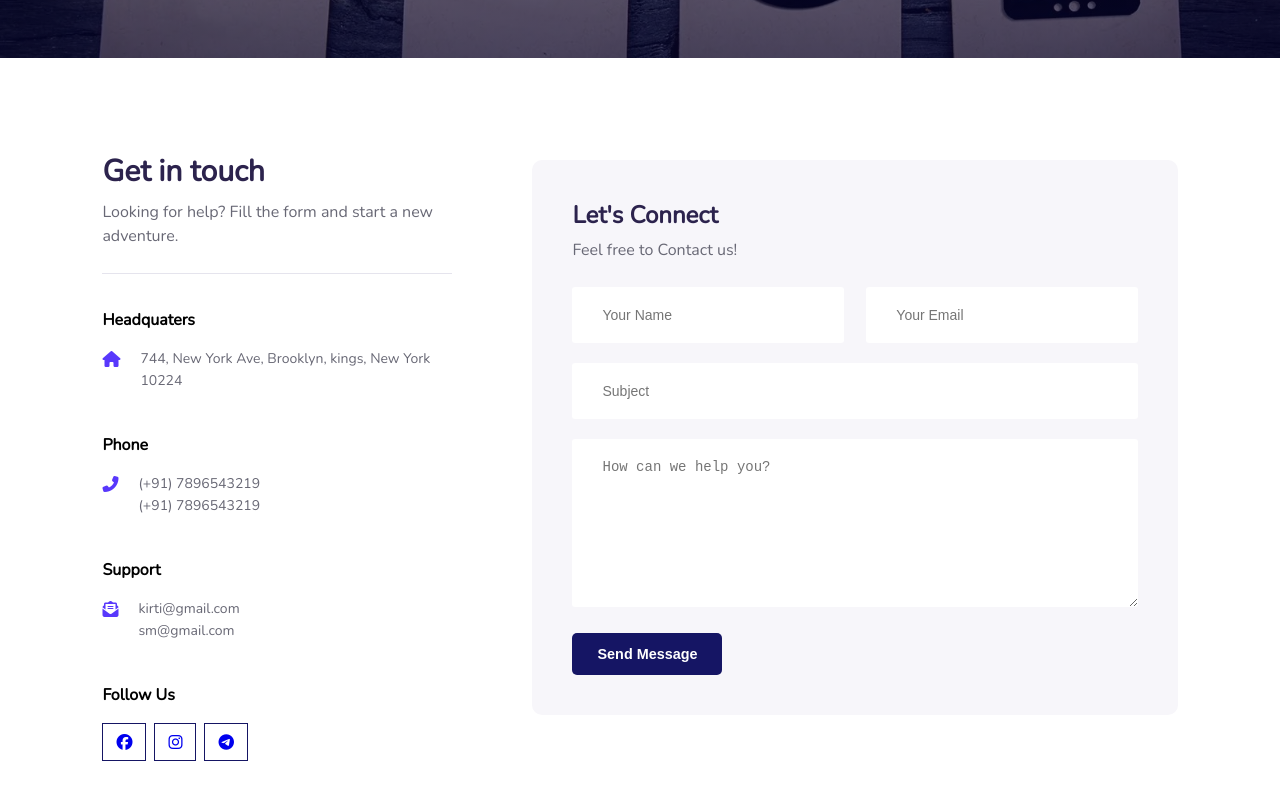
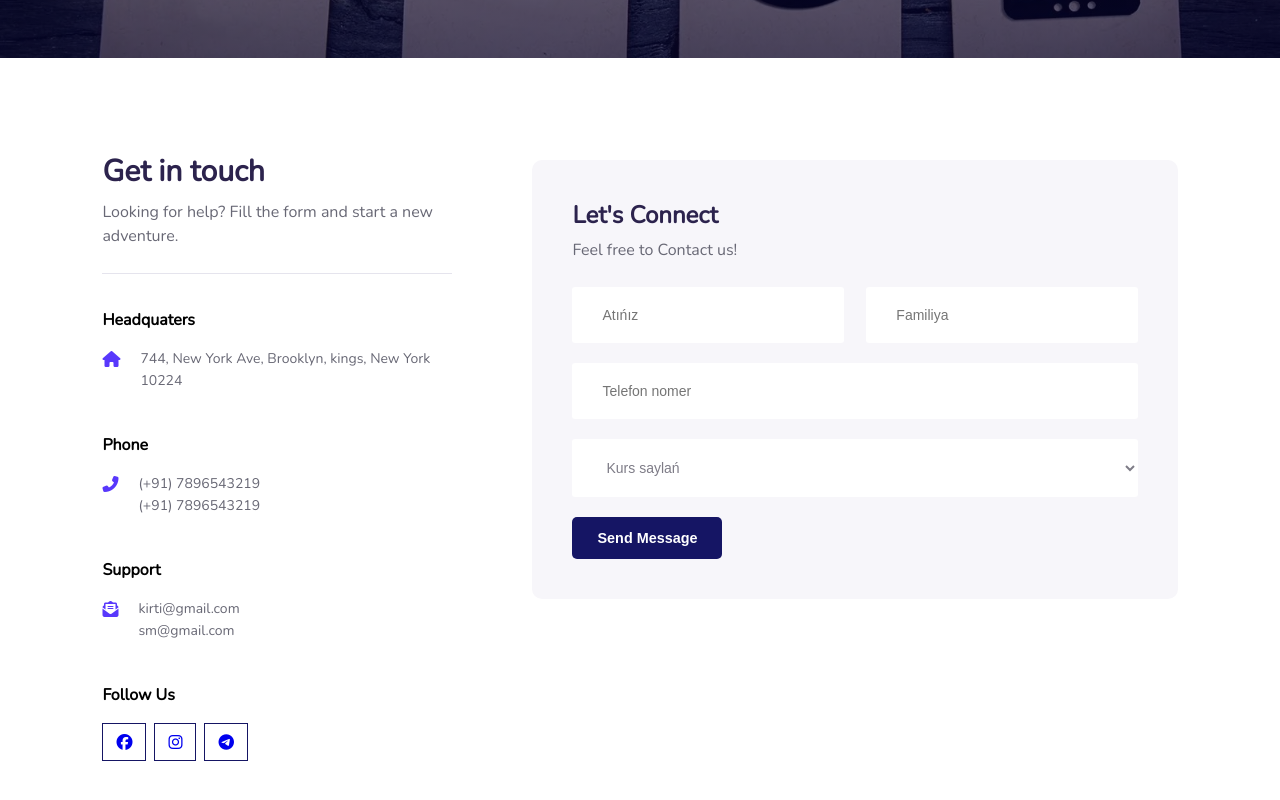
Before and after one commit to aybekkun/react-intuza, a React (Create React App) app: page /contact in a window 1280 px wide. Shown: the part 422-1222 px from the top of the page. Built offline with nearby package versions, Linux system fonts and the light colour scheme.

Commit message:
change form

```diff
--- a/src/index.css
+++ b/src/index.css
@@ -4,7 +4,7 @@
   padding: 0;
   box-sizing: border-box;
 }
-html{
+html {
   scroll-behavior: smooth;
 }
 body {
@@ -38,6 +38,19 @@ h6 {
 
 .link {
   cursor: pointer;
+}
+
+.select {
+  width: 100%;
+  font-size: 14px;
+  font-weight: 400;
+  border-radius: 3px;
+  border: none;
+  background: #fff;
+  color: #7e7c87;
+  outline: none;
+  padding: 20px 30px;
+  margin-bottom: 20px;
 }
 
 /*------*/
@@ -115,7 +128,7 @@ nav .navigation ul li a:hover {
 /* home */
 
 #home {
-/*   background-image: linear-gradient(rgba(9, 5, 54, 0.3), rgba(5, 4, 46, 0.7)),
+  /*   background-image: linear-gradient(rgba(9, 5, 54, 0.3), rgba(5, 4, 46, 0.7)),
     url("./assets/images/back.jpg"); */
   width: 100%;
   height: 100vh;
@@ -494,7 +507,7 @@ footer .copyright .pro-links i:hover {
 /* home */
 
 #about-home {
-/*   background-image: linear-gradient(rgba(9, 5, 54, 0.3), rgba(5, 4, 46, 0.7)),
+  /*   background-image: linear-gradient(rgba(9, 5, 54, 0.3), rgba(5, 4, 46, 0.7)),
     url("./assets/images/back1.jpg"); */
   width: 100%;
   height: 60vh;
@@ -929,7 +942,7 @@ footer .copyright .pro-links i:hover {
   }
 }
 @media (max-width: 769px) {
-  .overlay{
+  .overlay {
     position: fixed;
     right: 0;
     bottom: 0;
--- a/src/pages/Contact.jsx
+++ b/src/pages/Contact.jsx
@@ -42,19 +42,22 @@ const Contact = () => {
             <div className="pro-links">
               <a
                 href="https://www.facebook.com/rishabh.chaubey.754"
-                target="_blank" rel="noreferrer"
+                target="_blank"
+                rel="noreferrer"
               >
                 <i className="fab fa-facebook" />
               </a>
               <a
                 href="https://www.instagram.com/sarveshmishra3423"
-                target="_blank" rel="noreferrer"
+                target="_blank"
+                rel="noreferrer"
               >
                 <i className="fab fa-instagram" />
               </a>
               <a
                 href="https://www.linkedin.com/in/kirti-mishra-955075245"
-                target="_blank" rel="noreferrer"
+                target="_blank"
+                rel="noreferrer"
               >
                 <i className="fa-brands fa-telegram"></i>
               </a>
@@ -65,22 +68,27 @@ const Contact = () => {
           <h4>Let's Connect</h4>
           <p>Feel free to Contact us!</p>
           <div className="form-row">
-            <input type="text" placeholder="Your Name" />
-            <input type="text" placeholder="Your Email" />
+            <input type="text" placeholder="Atıńız" />
+            <input type="text" placeholder="Familiya" />
           </div>
           <div className="form-col">
-            <input type="text" placeholder="Subject" />
+            <input type="text" placeholder="Telefon nomer" />
           </div>
           <div className="form-col">
-            <textarea
-              name=""
-              id=""
-              cols={30}
-              rows={8}
-              placeholder="How can we help you?"
-              defaultValue={""}
-            />
+            <select defaultValue={"select"} className="select">
+              <option value="select" disabled>
+                Kurs saylań
+              </option>
+              <option value="uiux">UI/UX Designer</option>
+              <option value="frontend">Front-End</option>
+              <option value="backend">Back-End</option>
+              <option value="compyuterfoundition">Compyuter Foundition</option>
+              <option value="scratch">Scratch</option>
+              <option value="kotlin">Kotlin</option>
+              <option value="android">Android</option>
+            </select>
           </div>
+
           <div className="form-col">
             <button>Send Message</button>
           </div>
@@ -89,15 +97,14 @@ const Contact = () => {
       {/* Map*/}
       <section id="map">
         <iframe
-        title="map"
+          title="map"
           src="https://www.google.com/maps/embed?pb=!1m23!1m12!1m3!1d1750.333909969499!2d59.6194039992372!3d42.45541961752918!2m3!1f0!2f0!3f0!3m2!1i1024!2i768!4f13.1!4m8!3e6!4m0!4m5!1s0x41dd9a124ab32907%3A0x10098dddecf043fb!2z0J3Rg9C60YPRgSwg0KPQt9Cx0LXQutC40YHRgtCw0L0!3m2!1d42.454924!2d59.618600799999996!5e0!3m2!1sru!2sru!4v1662112207906!5m2!1sru!2sru"
           width="600"
           height="450"
-          style={{border:"0"}}
+          style={{ border: "0" }}
           allowFullScreen=""
           loading="lazy"
           referrerPolicy="no-referrer-when-downgrade"
-
         />
       </section>
       {/*Footer*/}
--- a/src/pages/CourseInner.jsx
+++ b/src/pages/CourseInner.jsx
@@ -1,5 +1,5 @@
 import React from "react";
-
+import { Link } from "react-router-dom";
 const CourseInner = () => {
   return (
     <>
@@ -95,9 +95,9 @@ const CourseInner = () => {
             Certificate
           </p>
           <div className="enroll-btn">
-            <a className="blue" href="contact.html">
+            <Link to="/contact" className="blue">
               Contact Us
-            </a>
+            </Link>
           </div>
         </div>
       </section>
```
